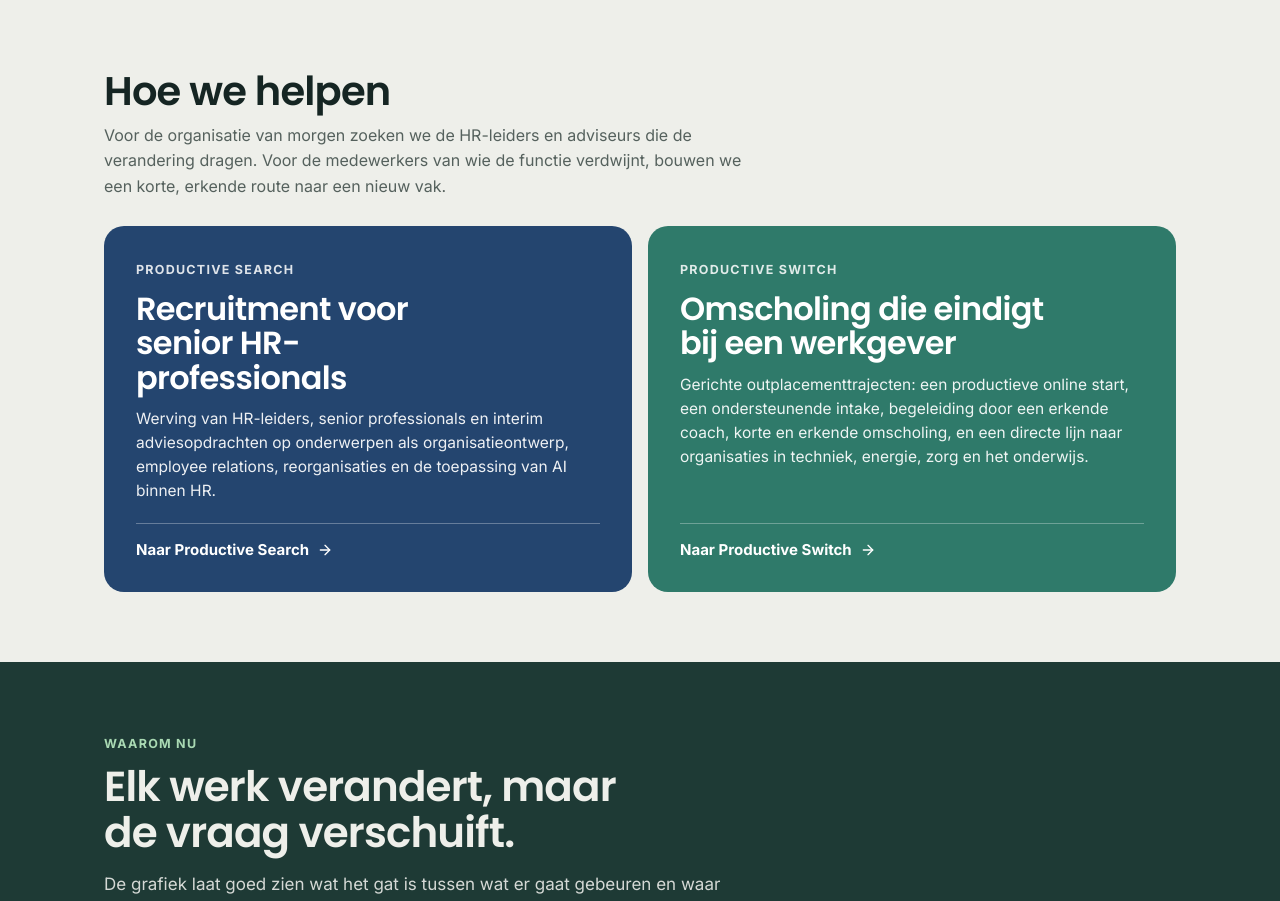
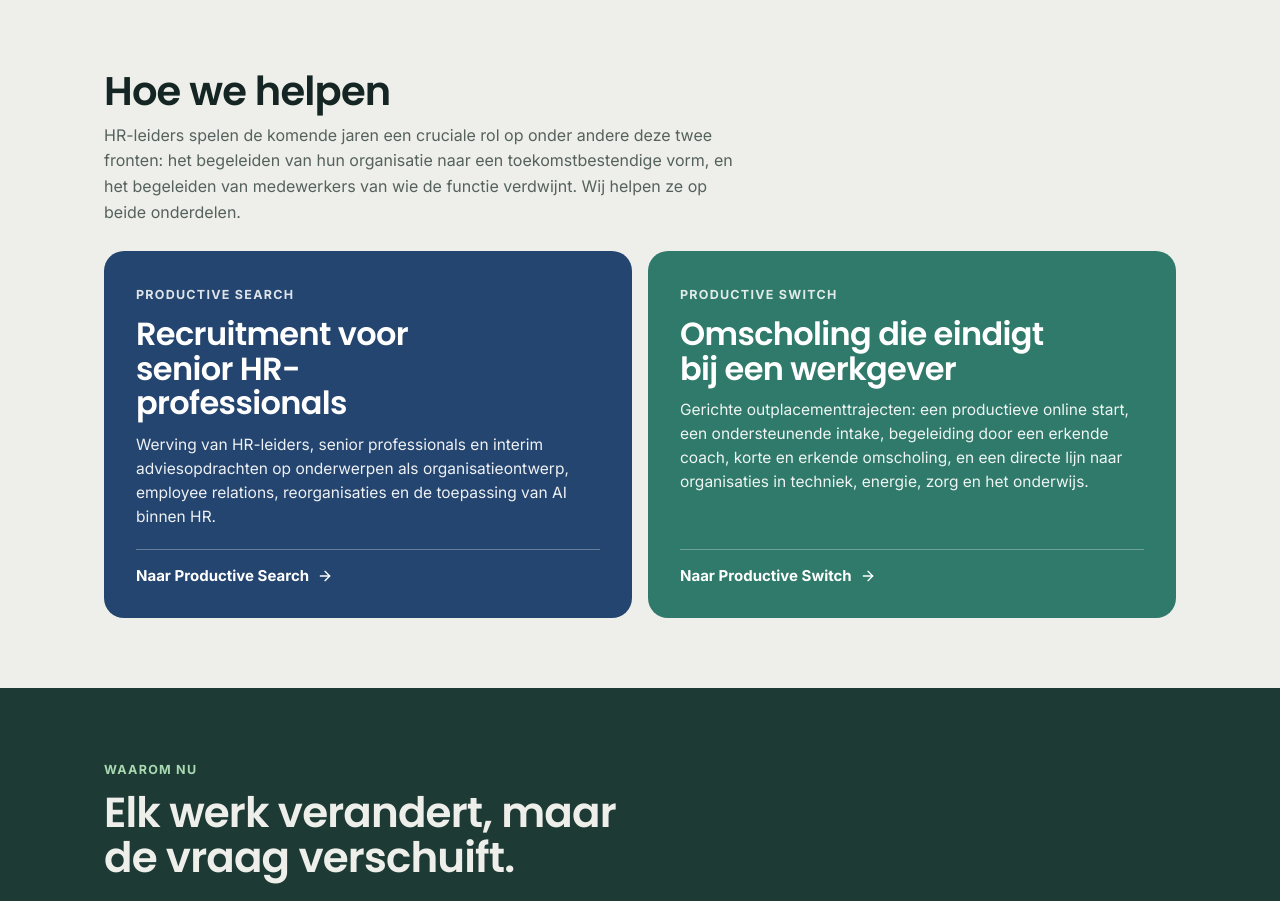
Before and after one commit to ProductiveSwitch/switch-showcase, a Next.js app: page / in a window 1280 px wide. Shown: the part 1720-2621 px from the top of the page. Built offline with nearby package versions, Linux system fonts and the light colour scheme.

Commit message:
Homepage: 'Hoe we helpen' subtext
Co-Authored-By: Claude Fable 5.1 <noreply@anthropic.com>

```diff
--- a/components/HomePage.tsx
+++ b/components/HomePage.tsx
@@ -89,8 +89,8 @@ export function HomePage() {
               <h2>{t({ nl: "Hoe we helpen", en: "How we help" })}</h2>
               <p>
                 {t({
-                  nl: "Voor de organisatie van morgen zoeken we de HR-leiders en adviseurs die de verandering dragen. Voor de medewerkers van wie de functie verdwijnt, bouwen we een korte, erkende route naar een nieuw vak.",
-                  en: "For tomorrow's organisation we find the HR leaders and advisers who carry the change. For the employees whose roles disappear, we build a short, recognised route into a new trade.",
+                  nl: "HR-leiders spelen de komende jaren een cruciale rol op onder andere deze twee fronten: het begeleiden van hun organisatie naar een toekomstbestendige vorm, en het begeleiden van medewerkers van wie de functie verdwijnt. Wij helpen ze op beide onderdelen.",
+                  en: "In the coming years HR leaders play a crucial role on, among others, these two fronts: guiding their organisation into a future-proof shape, and guiding employees whose roles disappear. We help them with both.",
                 })}
               </p>
             </div>
```
